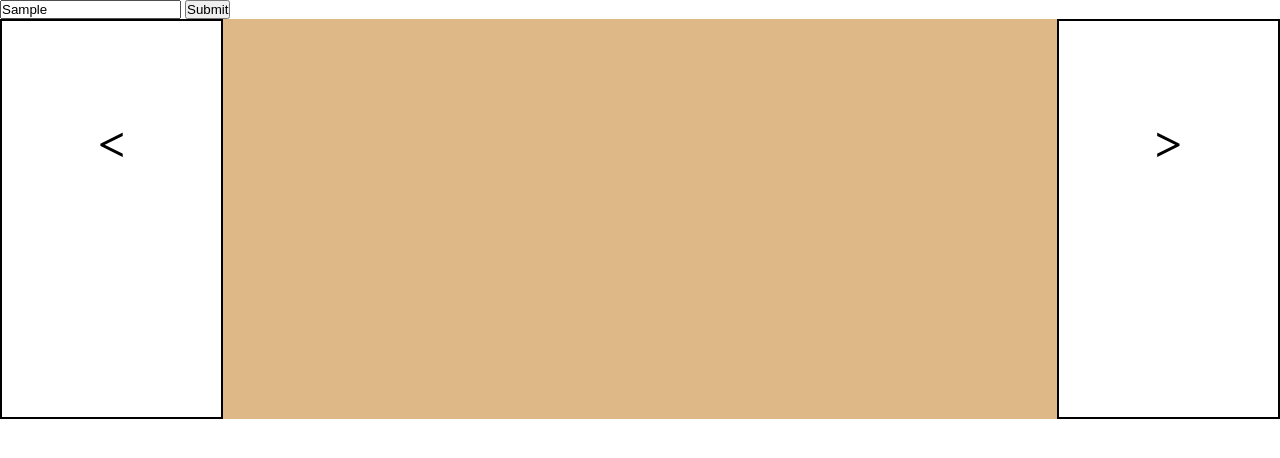
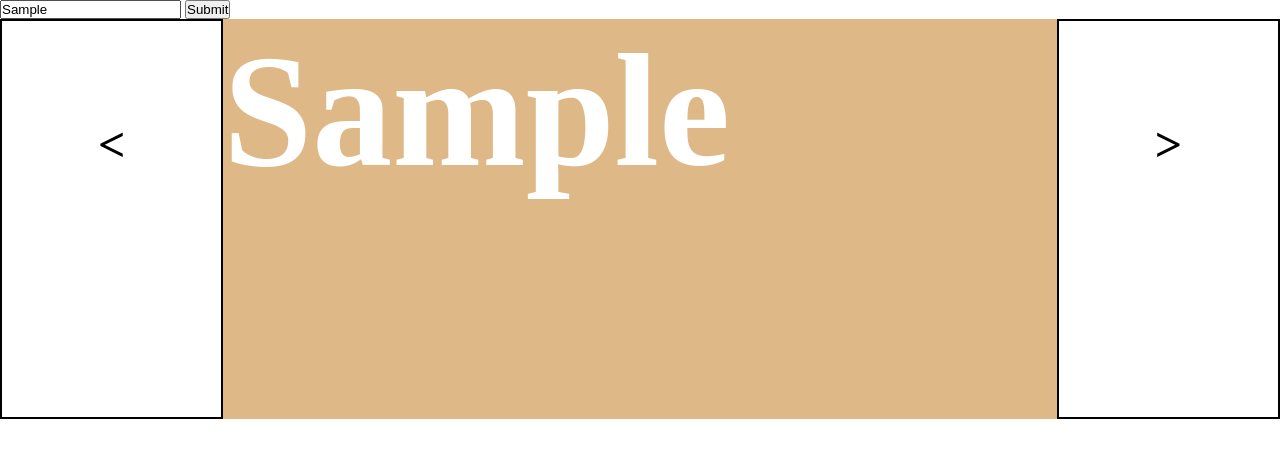
Before and after one commit to guruvyasa/stringrotate, a plain HTML site: page index.html in a window 1280 px wide. Both pictures are taken after typing "Sample" into the empty fields and a click on the button "Submit". Drawn offline with Linux system fonts and the light colour scheme.

Commit message:
Added on click for submit btn

```diff
--- a/index.html
+++ b/index.html
@@ -47,6 +47,13 @@
         </div>
     </div>
     <script>
+        let submitBtn = document.querySelector("button")
+        let inputBox = document.querySelector("input")
+        let displayBox = document.querySelector(".display")
+
+        submitBtn.onclick = function(){
+            displayBox.innerHTML = `<h1>${inputBox.value}</h1>`
+        }
 
     </script>
 </body>
```
